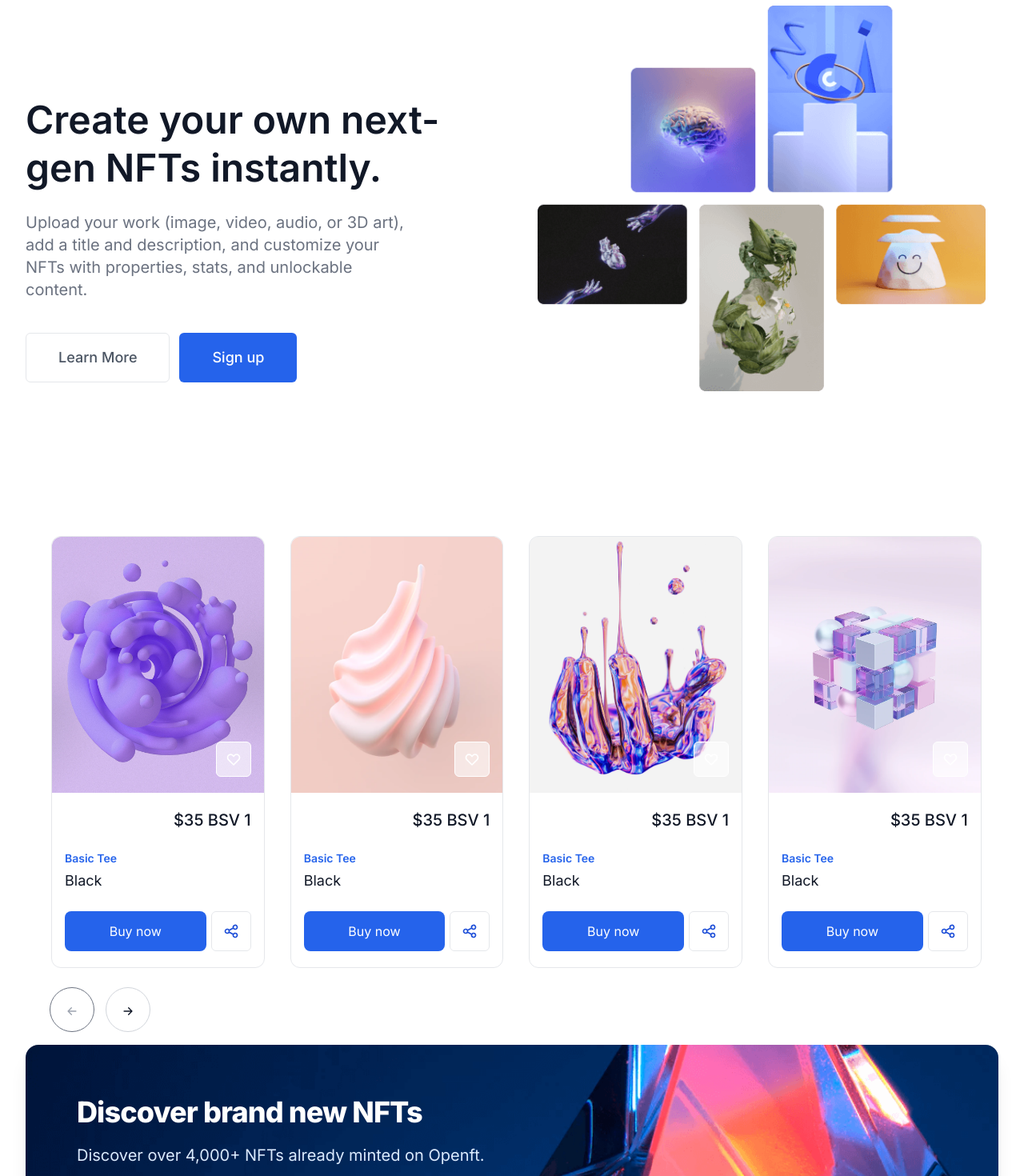
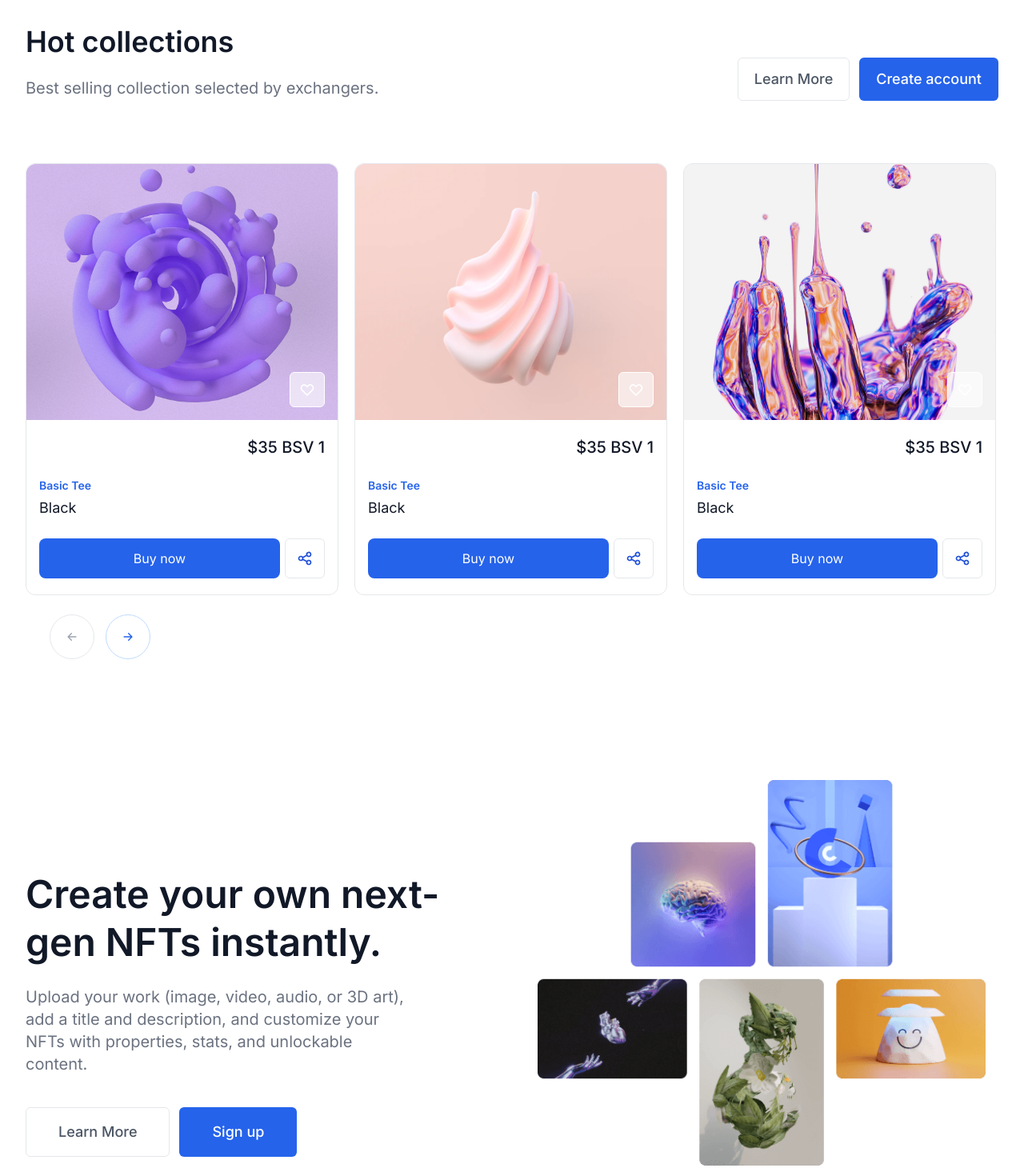
Before and after one commit to vaionex/openft, a Next.js app: page / in a window 1280 px wide. Shown: the part 1120-2590 px from the top of the page at 80% size. Built offline with nearby package versions, Linux system fonts and the light colour scheme; no server answers.

Commit message:
homepage carousel last touches

```diff
--- a/src/components/layout/header/index.js
+++ b/src/components/layout/header/index.js
@@ -39,9 +39,9 @@ const Header = () => {
                 <ActiveLink
                   key={item.name}
                   href={item.href}
-                  activeClassName=" text-gray-600 font-semibold"
+                  activeClassName=" text-blue-600 font-semibold"
                 >
-                  <a className="text-gray-500 font-medium hover:text-gray-600">
+                  <a className="font-medium text-gray-500 hover:text-gray-600">
                     {item.name}
                   </a>
                 </ActiveLink>
--- a/src/components/pages-partials/home/banner/index.js
+++ b/src/components/pages-partials/home/banner/index.js
@@ -2,7 +2,11 @@ import DiscoverBanner from '@/components/shared/discover-banner'
 import React from 'react'
 
 const BannerSection = () => {
-  return <DiscoverBanner />
+  return (
+    <div className="py-6">
+      <DiscoverBanner action="button" />
+    </div>
+  )
 }
 
 export default BannerSection
--- a/src/components/pages-partials/home/collections/index.js
+++ b/src/components/pages-partials/home/collections/index.js
@@ -1,5 +1,6 @@
 import Carousel from '@/components/ui/carousel'
-import React from 'react'
+import NextLink from 'next/link'
+import { twMerge } from 'tailwind-merge'
 
 const products = [
   {
@@ -66,8 +67,32 @@ const products = [
 
 const CollectionsSection = () => {
   return (
-    <div className="px-4 mx-auto lg:pb-24 max-w-7xl sm:px-6 lg:px-8">
-      <div className="mx-auto max-w-7xl">
+    <div className="relative px-4 mx-auto md:pb-20 3xlg:pb-[740px] max-w-7xl lg:mt-24 sm:px-6 lg:px-8">
+      <div className="sm:text-center lg:text-left">
+        <h2 className="mt-4 text-4xl tracking-[-2%] sm:mt-5">
+          Hot collections
+        </h2>
+        <p className="mt-6 text-base sm:text-xl">
+          Best selling collection selected by exchangers.
+        </p>
+      </div>
+      <div className="top-0 mt-10 right-8 lg:absolute sm:flex sm:gap-3 sm:justify-center lg:justify-start">
+        <div className="my-3 rounded-md sm:my-0">
+          <NextLink href="#">
+            <a className="flex items-center justify-center w-full px-5 py-3 text-base font-medium text-gray-600 bg-white border border-gray-200 rounded-md hover:bg-gray-50 md:text-lg">
+              Learn More
+            </a>
+          </NextLink>
+        </div>
+        <div className="rounded-md">
+          <NextLink href="/register">
+            <a className="flex items-center justify-center w-full px-5 py-3 text-base font-medium text-white border border-transparent rounded-md btn-primary 0 md:text-lg">
+              Create account
+            </a>
+          </NextLink>
+        </div>
+      </div>
+      <div className="3xlg:absolute py-12 mx-auto lg:py-20 max-w-7xl 3xlg:max-w-[1364px]">
         <Carousel data={products} />
       </div>
     </div>
--- a/src/components/pages-partials/home/cta-mid/index.js
+++ b/src/components/pages-partials/home/cta-mid/index.js
@@ -22,16 +22,15 @@ const CtaMidSection = () => {
               </p>
               <div className="mt-10 sm:flex sm:gap-3 sm:justify-center lg:justify-start">
                 <div className="my-3 rounded-md sm:my-0">
-                  <a
-                    href="#"
-                    className="flex items-center justify-center w-full py-4 text-base font-medium text-gray-600 bg-white border border-gray-200 rounded-md px-7 hover:bg-gray-50 md:py-4 md:text-lg md:px-10"
-                  >
+                  <NextLink href="#">
+                    <a className="flex items-center justify-center w-full py-4 text-base font-medium text-gray-600 bg-white border border-gray-200 rounded-md px-7 hover:bg-gray-50 md:py-4 md:text-lg md:px-10">
                       Learn More
                     </a>
+                  </NextLink>
                 </div>
                 <div className="rounded-md">
+                  <NextLink href="/register">
                     <a
-                    href="#"
                       className={twMerge(
                         'btn-primary',
                         'w-full flex items-center justify-center px-7 py-4 border border-transparent text-base font-medium rounded-md text-white 0 md:py-4 md:text-lg md:px-10 ',
@@ -39,6 +38,7 @@ const CtaMidSection = () => {
                     >
                       Sign up
                     </a>
+                  </NextLink>
                 </div>
               </div>
             </div>
--- a/src/components/pages-partials/home/index.js
+++ b/src/components/pages-partials/home/index.js
@@ -10,8 +10,8 @@ const HomePageMain = () => {
     <SharedLayout title="Home">
       <HeroSection />
       <CompaniesSection />
+      <CollectionsSection />
       <CtaMidSection />
-      <CollectionsSection />
       <BannerSection />
     </SharedLayout>
   )
--- a/src/components/ui/cards/carousel-card/index.js
+++ b/src/components/ui/cards/carousel-card/index.js
@@ -6,7 +6,7 @@ const CarouselCard = ({ data }) => {
   return (
     <div
       key={data.id}
-      className="relative border border-gray-200 group rounded-xl"
+      className="relative border border-gray-200 sm:mr-5 group rounded-xl"
     >
       <div className="relative w-full overflow-hidden bg-gray-200 rounded-t-xl min-h-80 aspect-w-1 aspect-h-1 group-hover:opacity-75 lg:h-80 lg:aspect-none">
         <img
@@ -14,10 +14,10 @@ const CarouselCard = ({ data }) => {
           alt={data.imageAlt}
           className="object-cover object-center w-full h-full lg:w-full lg:h-full"
         />
-      </div>
-      <div className="absolute inset-x-0 z-50 flex items-end justify-end p-4 overflow-hidden rounded-lg top-60">
-        <div className="inline-flex items-center justify-center bg-white border border-white rounded-md cursor-pointer hover:bg-opacity-40 bg-opacity-60 w-11 h-11">
-          <HeartIcon className="w-5 h-5 text-white " aria-hidden="true" />
+        <div className="absolute inset-x-0 bottom-0 z-50 flex items-end justify-end p-4 overflow-hidden rounded-lg">
+          <div className="inline-flex items-center justify-center bg-white border border-white rounded-md cursor-pointer hover:bg-opacity-40 bg-opacity-60 w-11 h-11">
+            <HeartIcon className="w-5 h-5 text-white " aria-hidden="true" />
+          </div>
         </div>
       </div>
       <div className="px-4 py-5">
--- a/src/components/ui/carousel/index.js
+++ b/src/components/ui/carousel/index.js
@@ -5,12 +5,13 @@ import Slider from 'react-slick'
 import { ArrowLeftIcon, ArrowRightIcon } from '@heroicons/react/solid'
 import CarouselCard from '../cards/carousel-card'
 import styles from './index.module.css'
+import { twMerge } from 'tailwind-merge'
 
-const caruselHzSettings = {
+const mainSettings = {
   dots: false,
   infinite: false,
-  speed: 400,
-  slidesToScroll: 1,
+  speed: 500,
+  slidesToScroll: 2,
   arrows: true,
   swipeToSlide: true,
   draggable: true,
@@ -20,10 +21,12 @@ function NextArrow({ currentSlide, slideCount, cardsToShow, ...props }) {
   return (
     <button
       {...props}
-      className={cn(styles.arrow, styles.arrowNext, {
-        'text-color-solid-4': currentSlide !== slideCount - cardsToShow,
-        [styles.arrowDisabled]: currentSlide === slideCount - cardsToShow,
-      })}
+      className={twMerge(
+        'absolute inline-flex items-center justify-center left-0 border border-gray-200 rounded-full -bottom-20 w-14 h-14 translate-x-[100px]',
+        currentSlide !== slideCount - cardsToShow &&
+          'text-blue-600 border-blue-200',
+        currentSlide === slideCount - cardsToShow && 'text-gray-400 ',
+      )}
       aria-hidden="true"
       aria-disabled={currentSlide === slideCount - cardsToShow ? true : false}
       type="button"
@@ -48,10 +51,11 @@ function PrevArrow({ currentSlide, slideCount, ...props }) {
   return (
     <button
       {...props}
-      className={cn(styles.arrow, styles.arrowPrev, {
-        'text-color-solid-4': currentSlide !== 0,
-        [styles.arrowDisabled]: currentSlide === 0,
-      })}
+      className={twMerge(
+        'absolute inline-flex items-center justify-center left-0 border border-gray-200 rounded-full -bottom-20 w-14 h-14 translate-x-[30px]',
+        currentSlide !== 0 && 'text-blue-600 border-blue-200',
+        currentSlide === 0 && 'text-gray-400 ',
+      )}
       aria-hidden="true"
       aria-disabled={currentSlide === 0 ? true : false}
       type="button"
@@ -68,17 +72,25 @@ PrevArrow.propTypes = {
 
 const Carousel = ({ data }) => {
   const cardsToShow = {
-    desktop: 4,
-    tablet: 1.5,
+    desktop: 3.75,
+    bigTablet: 2.96,
+    tablet: 1.97,
     mobile: 1,
   }
 
   const settings = {
-    ...caruselHzSettings,
+    ...mainSettings,
     slidesToShow: cardsToShow.desktop,
     nextArrow: <NextArrow cardsToShow={cardsToShow.desktop} />,
     prevArrow: <PrevArrow />,
     responsive: [
+      {
+        breakpoint: 1366,
+        settings: {
+          slidesToShow: cardsToShow.bigTablet,
+          nextArrow: <NextArrow cardsToShow={cardsToShow.bigTablet} />,
+        },
+      },
       {
         breakpoint: 1024,
         settings: {
@@ -87,7 +99,7 @@ const Carousel = ({ data }) => {
         },
       },
       {
-        breakpoint: 600,
+        breakpoint: 640,
         settings: {
           slidesToShow: cardsToShow.mobile,
         },
@@ -96,7 +108,7 @@ const Carousel = ({ data }) => {
   }
 
   return (
-    <span className="relative carousel-main">
+    <span className="relative overflow-hidden">
       <Slider {...settings}>
         {data.map((item) => (
           <CarouselCard key={item.id} data={item} />
--- a/src/styles/globals.css
+++ b/src/styles/globals.css
@@ -8,7 +8,7 @@
   }
 
   body {
-    @apply h-full antialiased text-gray-900 bg-white font-base;
+    @apply h-full overflow-x-hidden antialiased text-gray-900 bg-white font-base;
   }
 
   h1,
@@ -27,10 +27,26 @@
   .btn-primary {
     @apply inline-flex px-4 py-3 font-bold text-white bg-blue-600 rounded-lg hover:opacity-90;
   }
+
+  /* width */
+  ::-webkit-scrollbar {
+    width: 6px;
+    height: 6px;
+  }
+
+  /* Track */
+  ::-webkit-scrollbar-track {
+    @apply bg-transparent;
+  }
+
+  /* Handle */
+  ::-webkit-scrollbar-thumb {
+    @apply bg-blue-600;
+  }
 }
 
 @layer components {
-  .carousel-main .slick-list .slick-track {
+  /* .carousel-main .slick-list .slick-track {
     @apply flex gap-8;
-  }
+  } */
 }
--- a/tailwind.config.js
+++ b/tailwind.config.js
@@ -10,7 +10,8 @@ module.exports = {
       },
       screens: {
         xs: '475px',
-        lgx: '1200px',
+        '2xlg': '1200px',
+        '3xlg': '1364px',
       },
     },
   },
```
Also changed, not shown: src/components/layout/footer/index.js (+8 -124 lines). Lines whose indentation alone changed are shown as unchanged.
